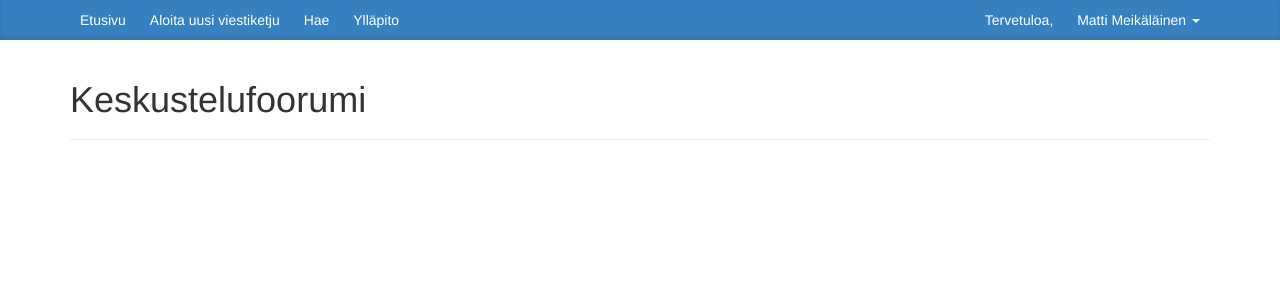
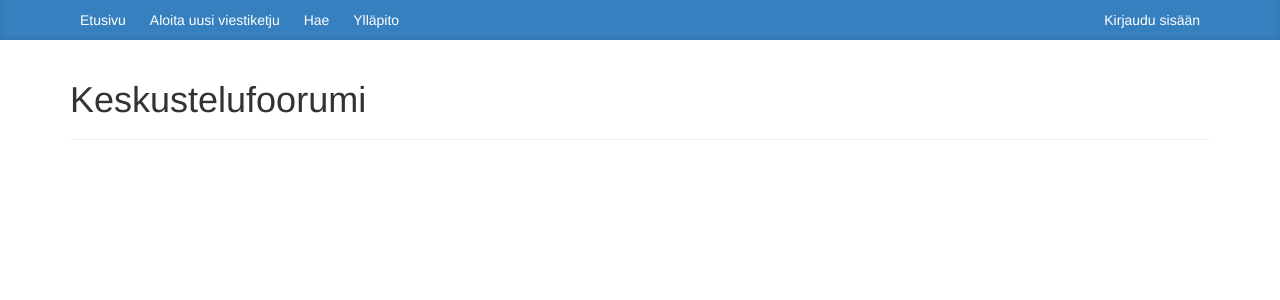
Before and after one commit to jruo/tsoha, a PHP site: page / in a window 1280 px wide. Shown: the top 300 px of the page. Run offline with PHP 8.4, Linux system fonts and the light colour scheme; some libraries are stand-ins or nearby versions.

Commit message:
sovellusta

```diff
--- a/public/application/view/Template.php
+++ b/public/application/view/Template.php
@@ -34,7 +34,8 @@ class Template implements Renderable {
                     <a class="forum-top-item" href="?action=admin">Ylläpito</a>
                 </div>
                 <div class="forum-right">
-                    <span class="forum-top-item">Tervetuloa,</span>
+                    <a class="forum-top-item" href="?action=login">Kirjaudu sisään</a>
+                    <!--span class="forum-top-item">Tervetuloa, </span>
                     <div class="dropdown">
                         <a data-toggle="dropdown" class="forum-top-item" href="#">Matti Meikäläinen <span class="caret"></span></a>
                         <ul class="dropdown-menu">
@@ -42,7 +43,7 @@ class Template implements Renderable {
                             <li class="divider"></li>
                             <li><a href="?action=logout">Kirjaudu ulos</a></li>
                         </ul>
-                    </div>
+                    </div--!>
                 </div>
                 <div class="forum-clear"></div>
             </div>
```
